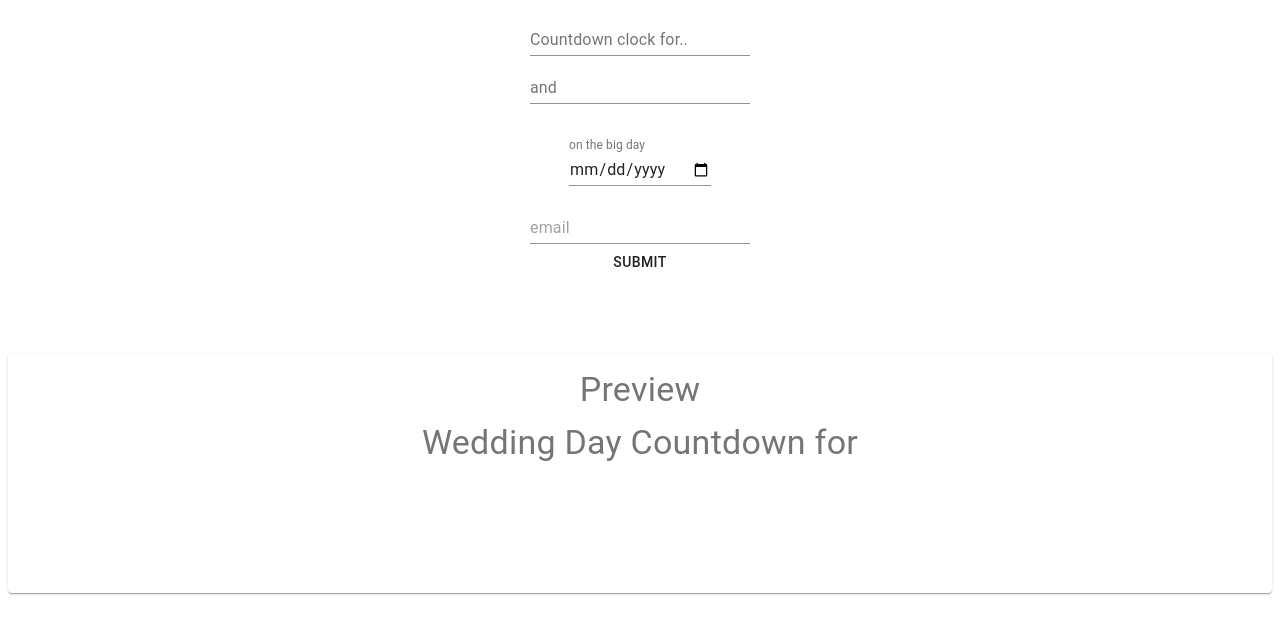
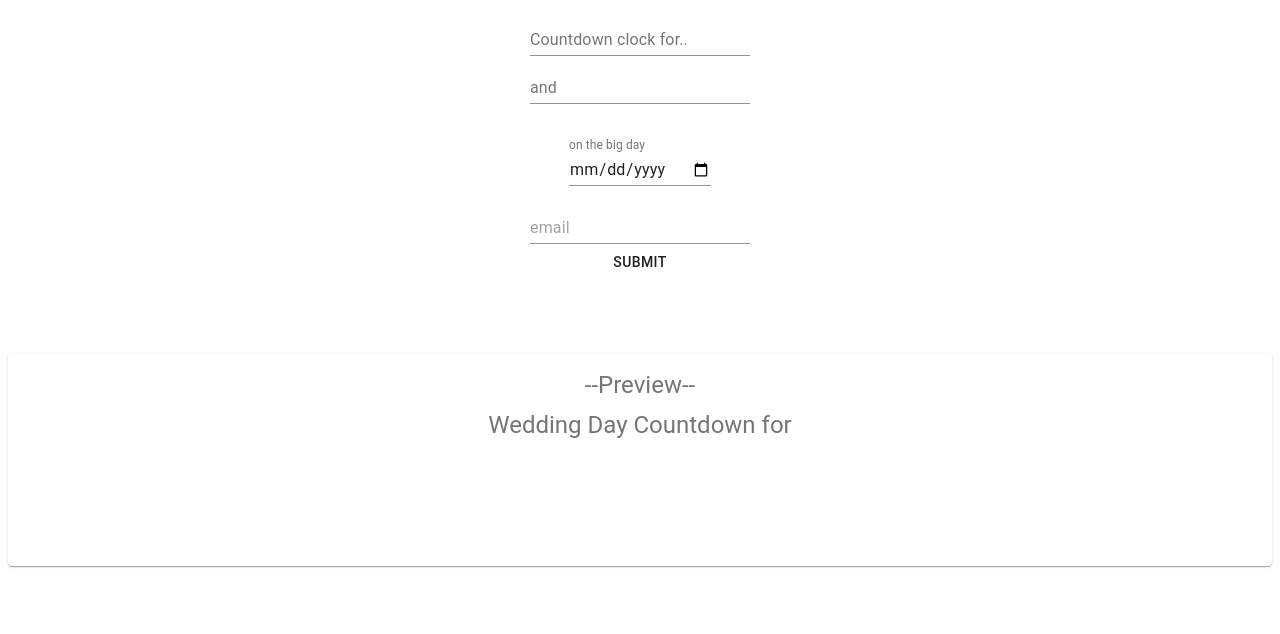
Before and after one commit to bucketofcode/countdown, a Next.js app: page / in a window 1280 px wide. Shown: the top 634 px of the page. Built offline with nearby package versions, Linux system fonts and the light colour scheme.

Commit message:
Update date format

```diff
--- a/pages/PreviewCard.tsx
+++ b/pages/PreviewCard.tsx
@@ -80,7 +80,7 @@ export const PreviewCard: React.FC<Values> = ({firstName, firstName2, date}) =>
     let dateDiv;
     if (timerComponents.length > 0 ){
         countDownDiv = <div>{timerComponents.length ? timerComponents : <span>The big day has arrived!</span>}</div>
-        dateDiv = new Date(date).toString()
+        dateDiv = new Date(date).toDateString()
     }
 
     return (
@@ -88,22 +88,22 @@ export const PreviewCard: React.FC<Values> = ({firstName, firstName2, date}) =>
 
              <Card>
               <CardContent>
-                <Typography color="textSecondary" gutterBottom variant="h4" component="h2">
-                    Preview
+                <Typography color="textSecondary" gutterBottom variant="h5" component="h2">
+                    --Preview--
                  </Typography>
-                <Typography color="textSecondary" gutterBottom variant="h4" component="h2">
+                <Typography color="textSecondary" gutterBottom variant="h5" component="h2">
                      Wedding Day  Countdown for
                  </Typography>
                  <Typography gutterBottom variant="h2" component="h2" >
 
                      {firstName} { firstName2.length >0 ? "&" : "" } {firstName2} <br/>
                  </Typography>
-                 <Typography color="textSecondary" gutterBottom variant="h6" component="h3" >
+
+                 <Typography color="textSecondary" gutterBottom variant="h2" component="h3" >
+                    {countDownDiv}
+                 </Typography>
+                 <Typography color="textSecondary" gutterBottom variant="h4" component="h3" >
                     {dateDiv}
-                    {/* {new Date(date).toString()} */}
-                 </Typography>
-                 <Typography color="textSecondary" gutterBottom variant="h3" component="h3" >
-                    {countDownDiv}
                  </Typography>
               </CardContent>
              </Card>
```
